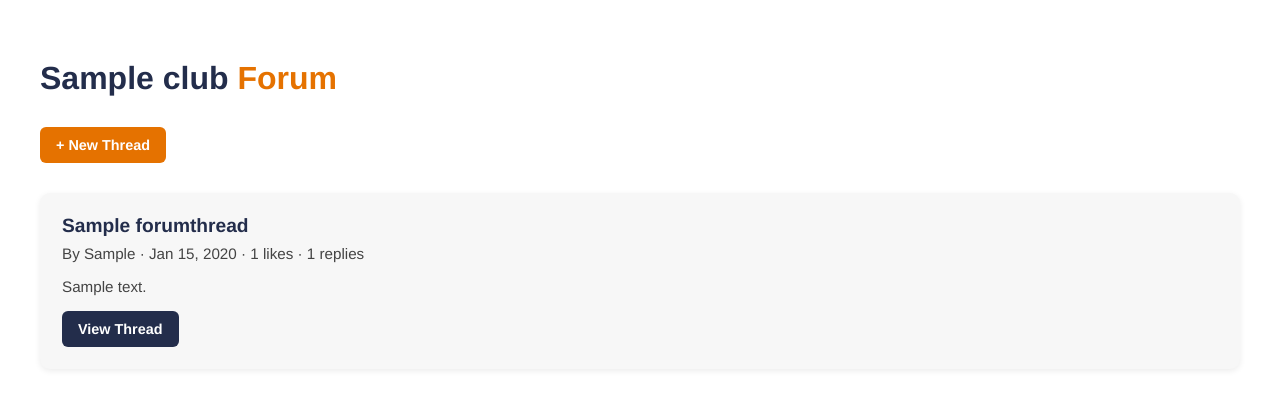
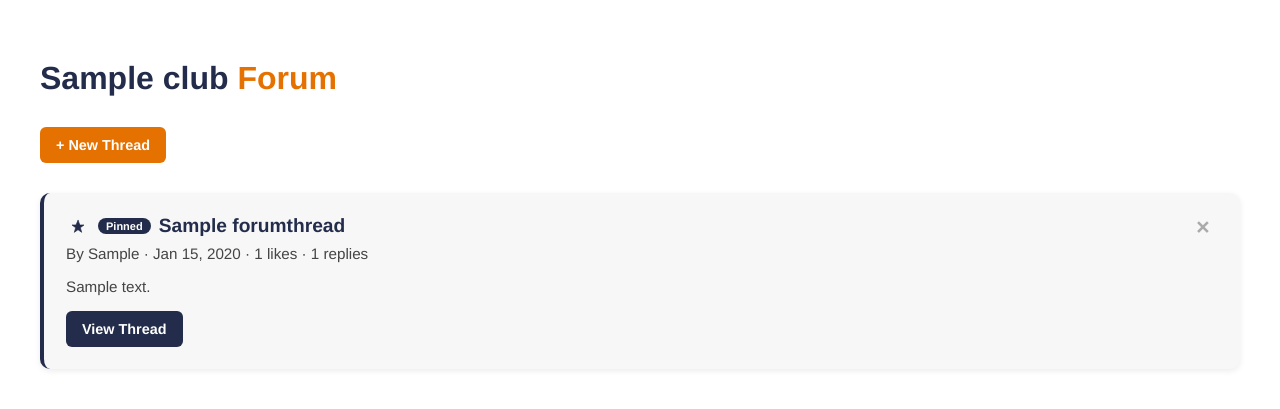
Before and after one commit to aranjothi/uvaclearinghouse, a Django app: a page that uses django/main/templates/main/forum_list.html in a window 1280 px wide. Shown: the part 61-470 px from the top of the page. Run offline with Django 5.2, Linux system fonts and the light colour scheme; a user stored in the database is signed in; tables that the repository leaves empty hold one stand-in row (values such as "Sample post"); grey boxes marked "Sample" are stand-in pictures; parts of the project's set-up code (start-up, migrations or seed data) failed here and were passed over.

Commit message:
Make it so that you can pin and delete threads for the forum

```diff
--- a/django/main/models.py
+++ b/django/main/models.py
@@ -160,7 +160,8 @@ class ForumThread(models.Model):
     author = models.ForeignKey(User, on_delete=models.CASCADE)
     created_at = models.DateTimeField(auto_now_add=True)
     likes = models.ManyToManyField(User, related_name='liked_threads', blank=True)
-
+    is_pinned = models.BooleanField(default=False)
+    is_deleted = models.BooleanField(default=False)
     def __str__(self):
         return self.title
 
--- a/django/main/templates/main/forum_list.html
+++ b/django/main/templates/main/forum_list.html
@@ -18,29 +18,27 @@ nav ul li a:hover { border-bottom: 3px solid #E57200; }
 .dropdown a { display: block; width: 100%; text-align: left; padding: 10px 16px; font-size: 0.95rem; color: #232D4B; text-decoration: none; }
 .dropdown a:hover { background-color: #f0f0f0; }
 .nav-icon.open .dropdown { display: block; }
-
 .page-header { padding: 60px 40px 30px 40px; }
 .page-header h1 { font-size: 2rem; }
 .page-header span { color: #E57200; }
-
 .forum-container { padding: 0 40px 60px 40px; }
-
-.thread-card {
-    background-color: #f7f7f7;
-    border-radius: 10px;
-    padding: 22px;
-    box-shadow: 0 2px 6px rgba(0,0,0,0.08);
-    margin-bottom: 20px;
-}
-.thread-card h3 { font-size: 1.2rem; margin-bottom: 8px; }
+.thread-card { background-color: #f7f7f7; border-radius: 10px; padding: 22px; box-shadow: 0 2px 6px rgba(0,0,0,0.08); margin-bottom: 20px; position: relative; }
+.thread-card.pinned { border-left: 4px solid #232D4B; }
+.thread-card h3 { font-size: 1.2rem; margin-bottom: 8px; display: flex; align-items: center; gap: 8px; flex-wrap: wrap; }
+.pinned-badge { font-size: 11px; background: #232D4B; color: #fff; padding: 2px 8px; border-radius: 99px; font-weight: bold; }
 .thread-meta { font-size: 0.85rem; color: #E57200; margin-bottom: 10px; }
 .thread-card p { font-size: 0.95rem; color: #444; margin-bottom: 16px; }
-
 .btn { background-color: #E57200; color: #FFFFFF; text-decoration: none; padding: 10px 16px; border-radius: 6px; font-weight: bold; font-size: 0.9rem; display: inline-block; }
 .btn:hover { background-color: #c86100; }
 .btn-navy { background-color: #232D4B; }
 .btn-navy:hover { background-color: #1a2238; }
-
+.btn-delete { position: absolute; top: 12px; right: 12px; background: none; border: none; cursor: pointer; color: #aaa; font-size: 18px; font-weight: bold; line-height: 1; padding: 2px 6px; border-radius: 4px; }
+.btn-delete:hover { background: #fde8e8; color: #c0392b; }
+.btn-pin { background: none; border: none; cursor: pointer; padding: 2px 4px; display: inline-flex; align-items: center; vertical-align: middle; }
+.btn-pin svg { width: 16px; height: 16px; }
+.btn-pin.is-pinned svg { fill: #232D4B; stroke: #232D4B; }
+.btn-pin:not(.is-pinned) svg { fill: none; stroke: #aaa; stroke-width: 1.5; }
+.btn-pin:hover svg { stroke: #232D4B; fill: #232D4B; }
 .new-thread-btn { margin-bottom: 30px; }
 .no-threads { color: #555; font-size: 1rem; padding: 20px 0; }
 </style>
@@ -57,15 +55,41 @@ nav ul li a:hover { border-bottom: 3px solid #E57200; }
     <a href="{% url 'forum_new_thread' club.slug %}" class="btn new-thread-btn">+ New Thread</a>
 
     {% for thread in threads %}
-    <div class="thread-card">
-        <h3>{{ thread.title }}</h3>
+    {% if not thread.is_deleted %}
+    <div class="thread-card {% if thread.is_pinned %}pinned{% endif %}">
+
+        {% if is_exec %}
+        <form method="post" action="{% url 'delete_thread' club.slug thread.id %}" onsubmit="return confirm('Delete this thread?')" style="position:absolute;top:12px;right:12px;margin:0;">
+            {% csrf_token %}
+            <button type="submit" class="btn-delete" title="Delete thread">✕</button>
+        </form>
+        {% endif %}
+
+        <h3>
+            {% if is_exec %}
+            <form method="post" action="{% url 'pin_thread' club.slug thread.id %}" style="display:inline;margin:0;">
+                {% csrf_token %}
+                <button type="submit" class="btn-pin {% if thread.is_pinned %}is-pinned{% endif %}" title="{% if thread.is_pinned %}Unpin{% else %}Pin{% endif %}">
+                    <svg viewBox="0 0 24 24" xmlns="http://www.w3.org/2000/svg" stroke-linecap="round" stroke-linejoin="round">
+                        <path d="M12 2L9 9H3l5.5 4-2 7L12 16l5.5 4-2-7L21 9h-6z"/>
+                    </svg>
+                </button>
+            </form>
+            {% endif %}
+            {% if thread.is_pinned %}<span class="pinned-badge">Pinned</span>{% endif %}
+            {{ thread.title }}
+        </h3>
+
         <p class="thread-meta">By {{ thread.author.first_name }} · {{ thread.created_at|date:"M d, Y" }} · {{ thread.likes.count }} likes · {{ thread.replies.count }} replies</p>
         <p>{{ thread.content|truncatewords:30 }}</p>
         <a href="{% url 'forum_thread' club.slug thread.id %}" class="btn btn-navy">View Thread</a>
     </div>
-    {% empty %}
+    {% endif %}
+    {% endfor %}
+
+    {% if not threads %}
     <p class="no-threads">No threads yet. Be the first to start a discussion!</p>
-    {% endfor %}
+    {% endif %}
 </div>
 
 <script>
--- a/django/main/urls.py
+++ b/django/main/urls.py
@@ -37,6 +37,8 @@ urlpatterns = [
     path('clubs/<slug:slug>/forum/<int:thread_id>/', views.forum_thread, name='forum_thread'),
     path('clubs/<slug:slug>/forum/<int:thread_id>/like/', views.like_thread, name='like_thread'),
     path('clubs/<slug:slug>/forum/reply/<int:reply_id>/like/', views.like_reply, name='like_reply'),
+    path('clubs/<slug:slug>/forum/<int:thread_id>/pin/', views.pin_thread, name='pin_thread'),
+    path('clubs/<slug:slug>/forum/<int:thread_id>/delete/', views.delete_thread, name='delete_thread'),
 
     #Indiviudal Events Page Setup
     path('events/', views.Events_page, name='events'),
--- a/django/main/views.py
+++ b/django/main/views.py
@@ -38,7 +38,7 @@ class ClubDetailView(DetailView):
         context["user_role"] = user_role
         forum, _ = Forum.objects.get_or_create(club=self.object)
         context["forum"] = forum
-        context["threads"] = forum.threads.select_related('author').order_by('-created_at')[:20]
+        context["threads"] = forum.threads.filter(is_deleted=False).select_related('author').order_by('-is_pinned', '-created_at')[:20]
         events = list(self.object.events.order_by('date', 'time'))
         rsvped_ids = set()
         if self.request.user.is_authenticated:
@@ -523,8 +523,11 @@ def forum_list(request, slug):
     if not Membership.objects.filter(user=request.user, club=club).exists():
         return redirect('get_involved')
     forum, _ = Forum.objects.get_or_create(club=club) #create forum
-    threads = forum.threads.all().order_by('-created_at') #new threads
-    return render(request, 'main/forum_list.html', {'club': club, 'threads': threads, 'forum': forum})
+    threads = forum.threads.filter(is_deleted=False).order_by('-is_pinned', '-created_at') #new threads
+    is_exec = Membership.objects.filter(
+        user=request.user, club=club, role=Membership.EXECUTIVE
+    ).exists()
+    return render(request, 'main/forum_list.html', {'club': club, 'threads': threads, 'forum': forum, 'is_exec': is_exec})
 
 @login_required
 def forum_new_thread(request, slug):
@@ -551,6 +554,29 @@ def forum_thread(request, slug, thread_id):
         ForumReply.objects.create(thread=thread, content=content, author=request.user)
         return redirect('forum_thread', slug=slug, thread_id=thread_id)
     return render(request, 'main/forum_thread.html', {'club': club, 'thread': thread, 'replies': replies})
+@login_required
+def pin_thread(request, slug, thread_id):
+    club = get_object_or_404(Club, slug=slug)
+    is_exec = Membership.objects.filter(user=request.user, club=club, role=Membership.EXECUTIVE).exists()
+    if not is_exec:
+        return redirect('club_detail', slug=slug)
+    if request.method == 'POST':
+        thread = get_object_or_404(ForumThread, id=thread_id)
+        thread.is_pinned = not thread.is_pinned
+        thread.save()
+    return redirect(request.META.get('HTTP_REFERER', f'/clubs/{slug}/')) #redirect to whatver page the user was on
+
+@login_required
+def delete_thread(request, slug, thread_id):
+    club = get_object_or_404(Club, slug=slug)
+    is_exec = Membership.objects.filter(user=request.user, club=club, role=Membership.EXECUTIVE).exists()
+    if not is_exec:
+        return redirect('club_detail', slug=slug)
+    if request.method == 'POST':
+        thread = get_object_or_404(ForumThread, id=thread_id)
+        thread.is_deleted = True
+        thread.save()
+    return redirect(request.META.get('HTTP_REFERER', f'/clubs/{slug}/'))
 
 @login_required
 def like_thread(request, slug, thread_id):
```
Also changed, not shown: django/main/templates/main/club_detail.html (+26 -3 lines).
